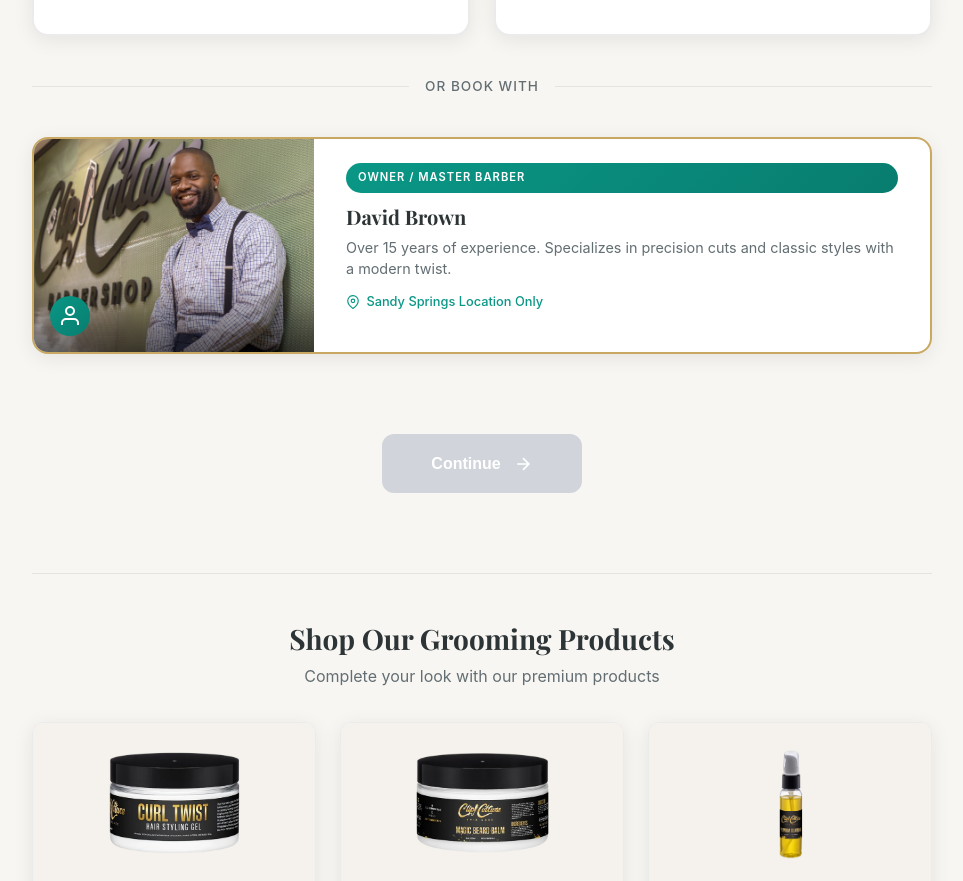
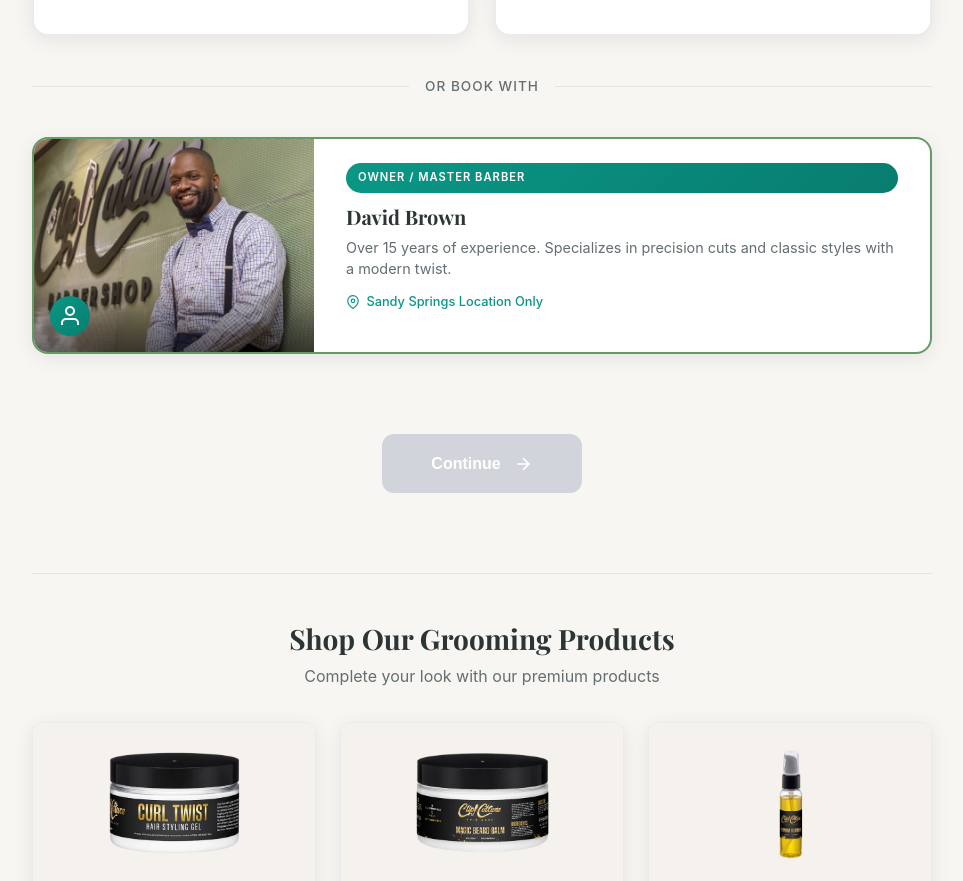
Before and after one commit to CartezDew/ClipCultureBarbershop, a React (Vite) app in the folder frontend/: page /book-now in a window 1280 px wide. Shown: the part 940-1821 px from the top of the page, without its empty margins (158-1121 px from the left). Built offline with nearby package versions, Linux system fonts and the light colour scheme; a web font is replaced by a local one.

Commit message:
updated book-now page with accent colors and styling on booking cards for business owner

```diff
--- a/frontend/src/styles/book-now.css
+++ b/frontend/src/styles/book-now.css
@@ -372,8 +372,8 @@ body.book-now-page-active .App {
 }
 
 .book-now-option-card.selected {
-  border-color: var(--book-now-accent);
-  box-shadow: 0 0 0 3px rgba(10, 151, 134, 0.15), var(--book-now-shadow-hover);
+  border-color: 8px solid var(--book-now-accent);
+  box-shadow: 0 0 0 6px rgba(10, 151, 134, 0.15), var(--book-now-shadow-hover);
 }
 
 .book-now-option-image {
@@ -500,7 +500,7 @@ body.book-now-page-active .App {
   grid-column: 1 / -1;
   display: grid;
   grid-template-columns: 280px 1fr;
-  border-color: var(--book-now-gold);
+  border-color: var(--green-new);
 }
 
 .book-now-option-card--featured .book-now-option-image {
```
